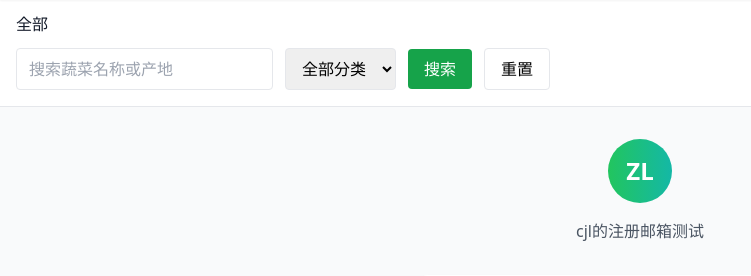
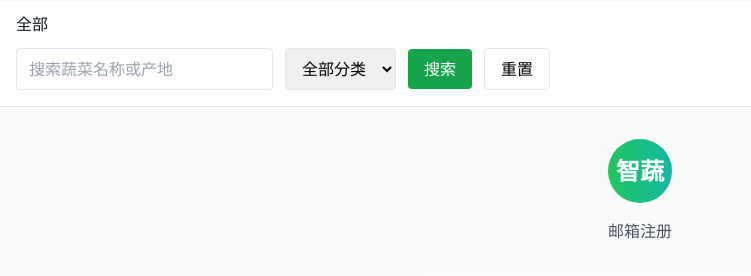
Before and after one commit to cjlwuhu/vegetable_provider, a Flask app: page /register in a window 1280 px wide. Shown: the part 64-340 px from the top of the page, without its empty margins (0-751 px from the left). Run offline with Flask 3, Linux system fonts and the light colour scheme.

Commit message:
add deleted files

```diff
--- a/templates/login.html
+++ b/templates/login.html
@@ -8,7 +8,7 @@
             <div class="text-center mb-8">
                 <div
                     class="w-16 h-16 bg-gradient-to-r from-green-500 to-teal-500 rounded-full flex items-center justify-center mx-auto mb-4">
-                    <span class="text-white font-bold text-2xl">ZL</span>
+                    <span class="text-white font-bold text-2xl">智蔬</span>
                 </div>
                 <h2 class="text-2xl font-bold text-gray-800">欢迎回来</h2>
                 <p class="text-gray-600 mt-2">登录或注册以探索科学世界</p>
--- a/templates/register.html
+++ b/templates/register.html
@@ -12,9 +12,9 @@
             <div class="text-center mb-8">
                 <div
                     class="w-16 h-16 bg-gradient-to-r from-green-500 to-teal-500 rounded-full flex items-center justify-center mx-auto mb-4">
-                    <span class="text-white font-bold text-2xl">ZL</span>
+                    <span class="text-white font-bold text-2xl">智蔬</span>
                 </div>
-                <p class="text-gray-600 mt-2">cjl的注册邮箱测试</p>
+                <p class="text-gray-600 mt-2">邮箱注册</p>
             </div>
 
             <!-- 表单卡片 -->
```
Also changed, not shown: 7 other files.
